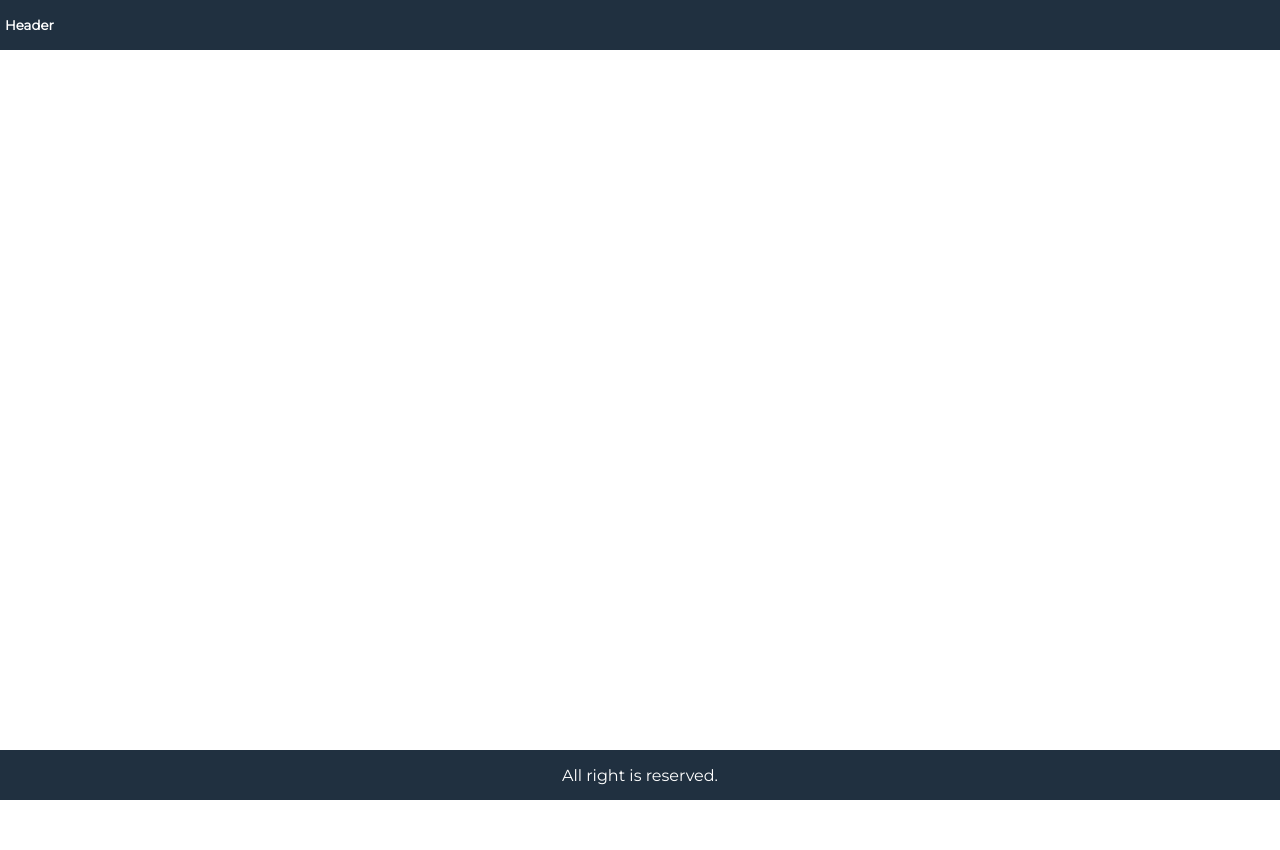
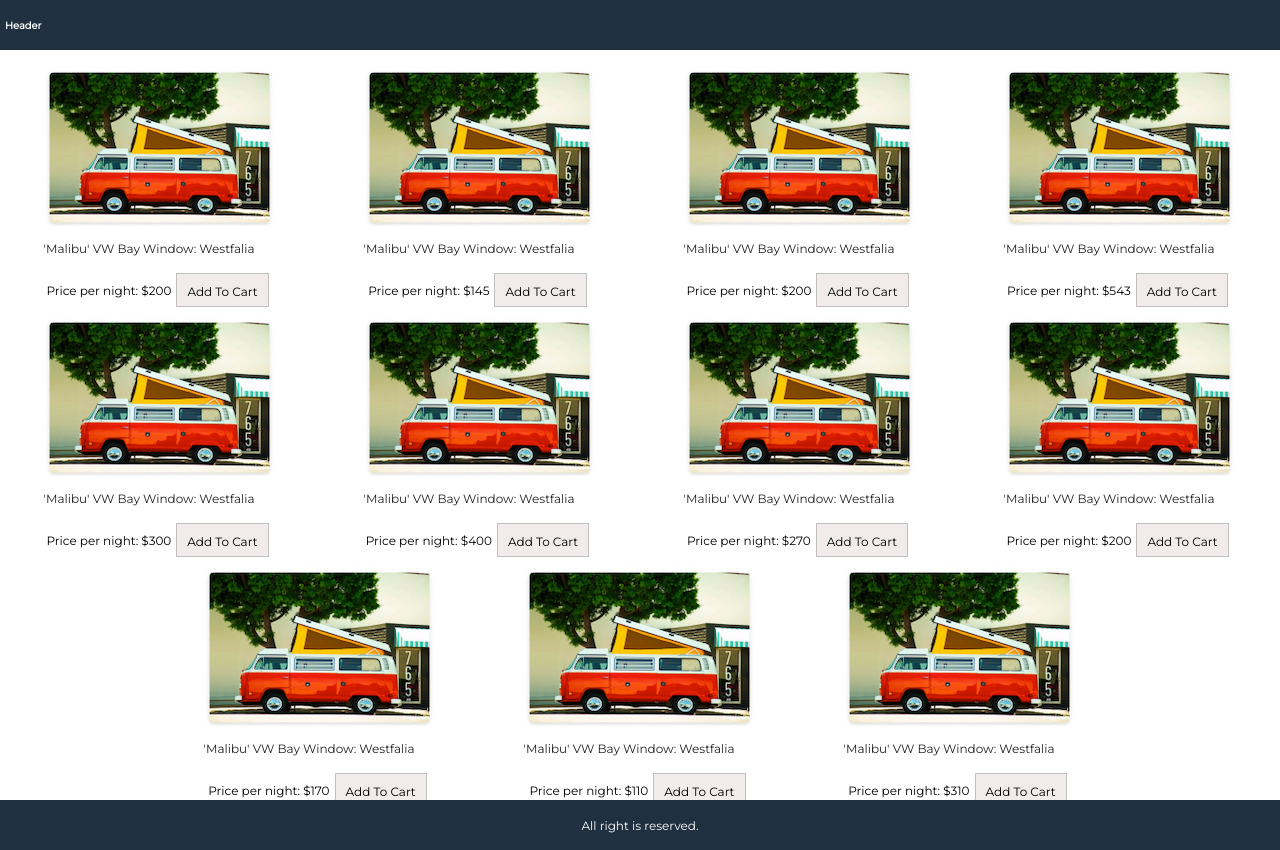
Before and after one commit to fniftaly/outdoorsy, a React (Create React App) app: page / in a window 1280 px wide. Before the commit the page ends 800 px from the top, so only its background shows below. Built offline with nearby package versions, Linux system fonts and the light colour scheme.

Commit message:
product component

```diff
--- a/src/App.js
+++ b/src/App.js
@@ -1,5 +1,6 @@
 import React, { useState } from "react";
 import data from "./data.json";
+import Products from "./components/Products";
 // testing reopo
 function App() {
   const [state, setState] = useState({
@@ -13,7 +14,9 @@ function App() {
         <h5>Header</h5>
       </header>
       <main>
-        <div className="content"></div>
+        <div className="content">
+          <Products products={state.products} />
+        </div>
       </main>
       <footer>All right is reserved.</footer>
     </div>
--- a/src/components/Products.js
+++ b/src/components/Products.js
@@ -1,7 +1,27 @@
 import React from "react";
+import { formatCurrency } from "../util/FormatCurrency";
 
-const Products = () => {
-  return <div></div>;
+const Products = ({ products }) => {
+  return (
+    <div>
+      <ul className="products">
+        {products.map((product) => (
+          <li key={product.id}>
+            <div className="product">
+              <a href={"#" + product.id}>
+                <img src={product.image} alt={product.name} />
+                <p>{product.description}</p>
+              </a>
+              <div className="product-price">
+                Price per night: {formatCurrency(product.price)}
+                <label className="button">Add To Cart</label>
+              </div>
+            </div>
+          </li>
+        ))}
+      </ul>
+    </div>
+  );
 };
 
 export default Products;
--- a/src/data.json
+++ b/src/data.json
@@ -62,5 +62,46 @@
 			"price": 270.00,
 			"sleeps": 2,
 			"zipcode": ""
-	}]
+		},
+		{
+			"id": "107",
+			"name": "",
+			"image": "/imgs/sample.png",
+			"type": "rv",
+			"description": "'Malibu' VW Bay Window: Westfalia",
+			"price": 200.00,
+			"sleeps": 2,
+			"zipcode": ""
+		},
+		{
+			"id": "108",
+			"name": "",
+			"image": "/imgs/sample.png",
+			"type": "rv",
+			"description": "'Malibu' VW Bay Window: Westfalia",
+			"price": 170.00,
+			"sleeps": 1,
+			"zipcode": ""
+		},
+		{
+			"id": "109",
+			"name": "",
+			"image": "/imgs/sample.png",
+			"type": "rv",
+			"description": "'Malibu' VW Bay Window: Westfalia",
+			"price": 110.00,
+			"sleeps": 2,
+			"zipcode": ""
+		},
+		{
+			"id": "110",
+			"name": "",
+			"image": "/imgs/sample.png",
+			"type": "rv",
+			"description": "'Malibu' VW Bay Window: Westfalia",
+			"price": 310.00,
+			"sleeps": 3,
+			"zipcode": ""
 		}
+	]
+}
--- a/src/index.css
+++ b/src/index.css
@@ -17,7 +17,7 @@ select,
 button,
 textarea {
   font-family: Montserrat, Helvetica, Arial, sans-serif;
-  font-size: 1.6rem;
+  font-size: 1.2rem;
 }
 
 .grid-container {
@@ -33,6 +33,7 @@ textarea {
 
 a {
   text-decoration: none;
+  color: #222;
 }
 
 a:hover {
@@ -73,12 +74,10 @@ footer {
 }
 
 .main {
-  flex: 3 60rem;
+  flex: 3 50rem;
 }
 
-.sidebar {
-  flex: 1 20rem;
-}
+
 
 /* products */
 .products {
@@ -93,20 +92,22 @@ footer {
 
 .products li {
   flex: 0 1 29rem;
-  height: 47rem;
+  height: 22rem;
   padding: 1rem;
+  margin: .5rem;
 }
 
 .product {
   display: flex;
   flex-direction: column;
   justify-content: space-between;
+  align-items: center;
   height: 100%;
 }
 
 .product img {
-  max-width: 37rem;
-  max-height: 37rem;
+  max-width: 35rem;
+  max-height: 35rem;
 }
 
 .product-price {
@@ -125,20 +126,24 @@ footer {
   font-size: 2rem;
 }
 
+.button.primary {
+  background-color: #f0c040;
+}
+
 .button {
   padding: 1rem;
   border: 0.1rem #c0c0c0 solid;
-  background-color: #f0f0f0;
+  background-color: rgb(241, 235, 235);
   cursor: pointer;
+  margin: .5rem;
+  height: 1.2rem;
 }
 
 .button:hover {
   border: 0.1rem #808080 solid;
 }
 
-.button.primary {
-  background-color: #f0c040;
-}
+
 
 /* Filter */
 .filter {
--- /dev/null
+++ b/src/util/FormatCurrency.js
@@ -0,0 +1,3 @@
+export const formatCurrency = (num) => {
+  return "$" + Number(num.toFixed(1)).toLocaleString() + " ";
+};
```
Lines whose indentation alone changed are shown as unchanged.
